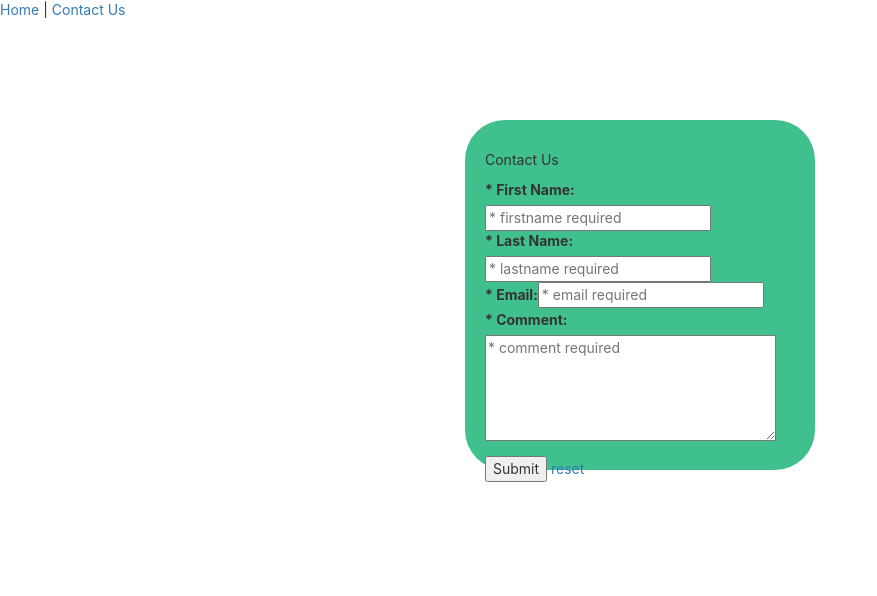
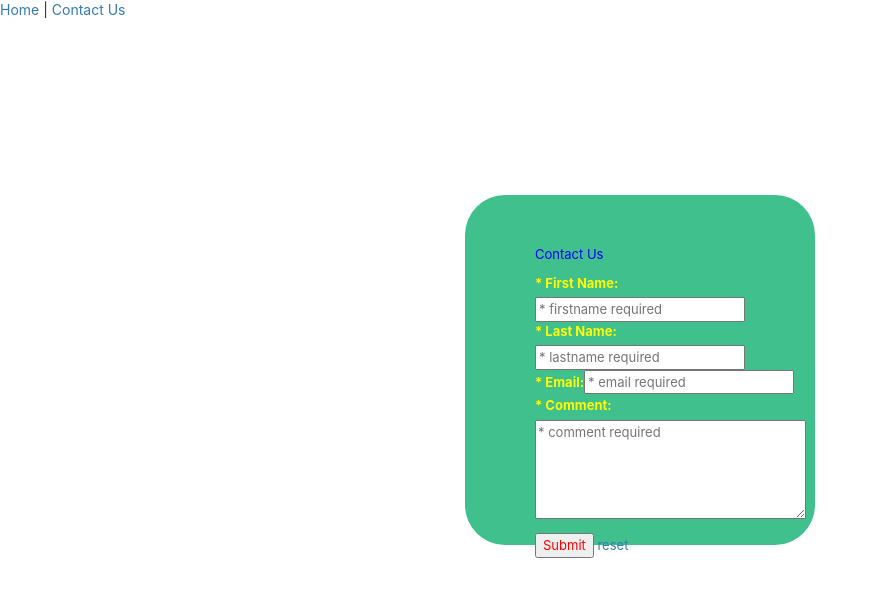
Before and after one commit to titansfandrew/task-management-app-project, a React (Create React App) app: page /#/contact in a window 1280 px wide. Shown: the top 596 px of the page, without its empty margins (0-877 px from the left). Built offline with nearby package versions, Linux system fonts and the light colour scheme.

Commit message:
updated css

```diff
--- a/src/TodoList.css
+++ b/src/TodoList.css
@@ -5,3 +5,10 @@
     justify-content: center;
     align-items: center;
   }
+
+h4 {
+  color: blue;
+}
+span {
+  color: peru;
+}
--- a/src/components/contactus.js
+++ b/src/components/contactus.js
@@ -103,6 +103,7 @@ function ContactUs() {
       <>
         <div className="container">
           <div class="box">
+            <div class="text">
               <p></p>
               <p>Contact Us</p>
               <p>{msg}</p>
@@ -122,6 +123,7 @@ function ContactUs() {
               </div>
             </div>
           </div>
+        </div>
     </>
     );
   }
--- a/src/components/todolist.js
+++ b/src/components/todolist.js
@@ -74,7 +74,7 @@ function TodoList({ title }) {
     <div className="container">
       <h4>{title}</h4>
       <div>
-        <span>Add New Task: </span>
+        <span>Add New Task:  </span>
         <input
           type="text"
           value={txtnewitem}
--- a/src/contactus.css
+++ b/src/contactus.css
@@ -1,9 +1,11 @@
 
 .container {
     display: flex;
+    align-items: center;
+    justify-content: center;
     flex-direction: column;
-    justify-content: center;
-    align-items: center;
+    width: 100%;
+    height: 700px;
 }
 
 
@@ -22,3 +24,21 @@
     margin: 100px;
 
 }
+
+.text {
+    font-size: 13px;
+    padding-left: 50px;
+    padding-top: 20px;
+}
+
+label {
+    color: yellow;
+}
+
+button {
+    color: red
+}
+
+p {
+    color: blue;
+}
```
Lines whose indentation alone changed are shown as unchanged.
